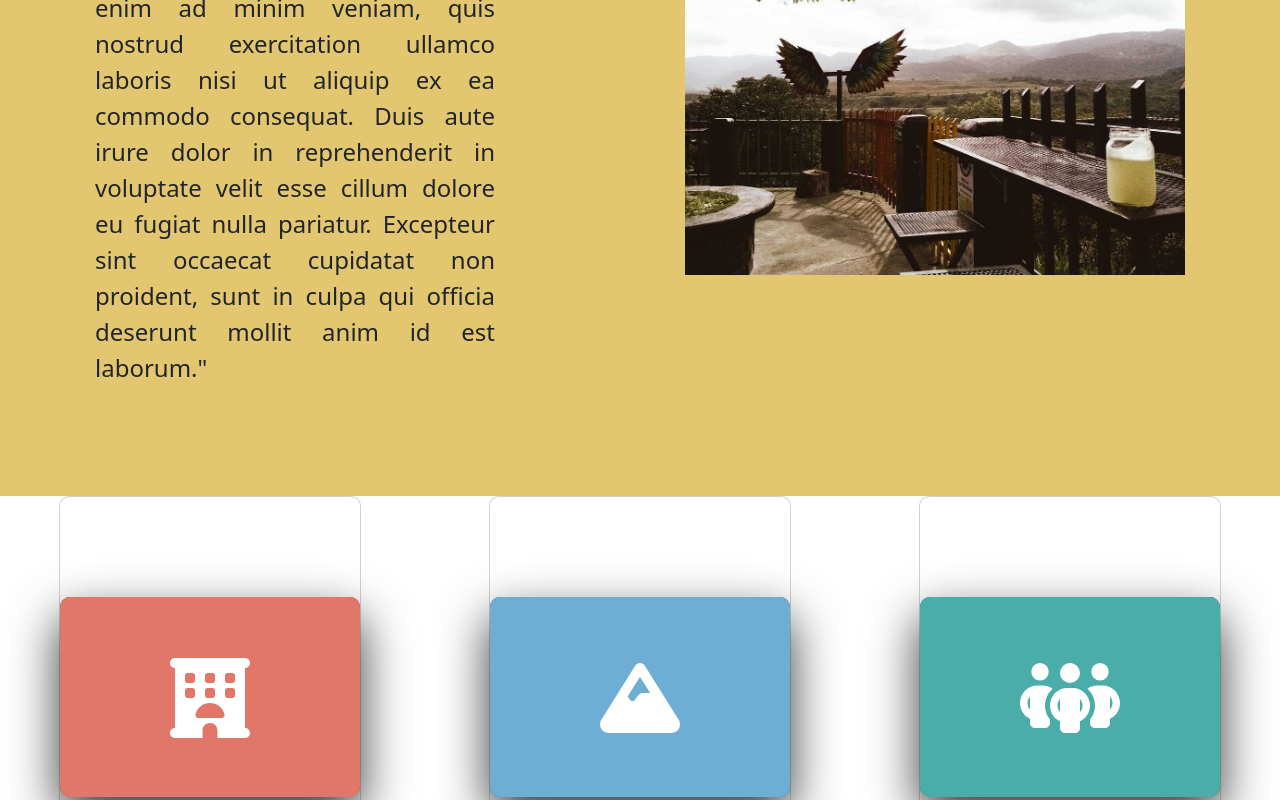
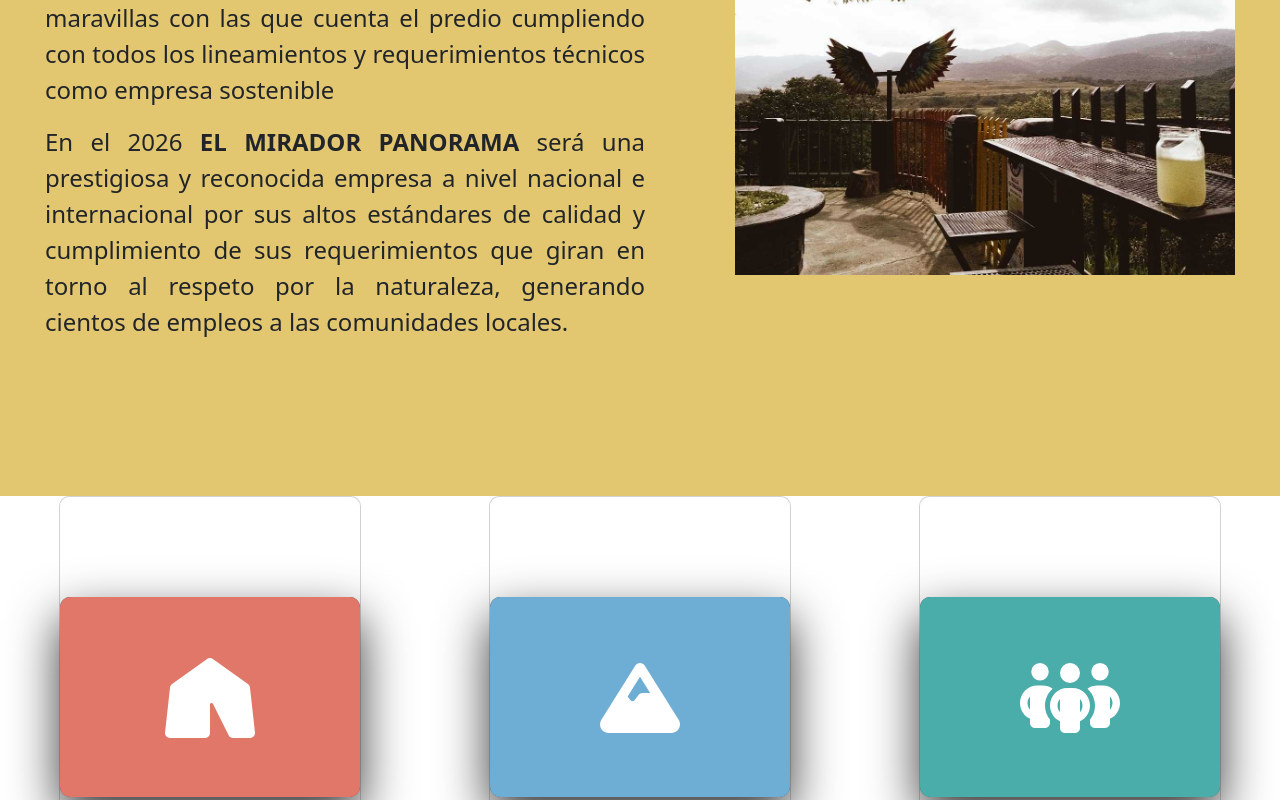
Before and after one commit to MDForero/miradorpanorama, a React (Create React App) app: page /nosotros in a window 1280 px wide. Shown: the part 1720-2520 px from the top of the page. Built offline with nearby package versions, Linux system fonts and the light colour scheme.

Commit message:
mision y vision actualizada

```diff
--- a/src/App.css
+++ b/src/App.css
@@ -212,7 +212,7 @@ footer li {
 }
 
 .info {
-  max-width: 400px;
+  max-width: 600px;
   font-size: x-large;
 }
 
--- a/src/pages/Aboutus.js
+++ b/src/pages/Aboutus.js
@@ -1,4 +1,4 @@
-import { faGlassCheers, faHotel, faMartiniGlass, faMountain, faPeopleGroup, faPlateWheat, faUtensils, faUtensilSpoon } from '@fortawesome/free-solid-svg-icons'
+import { faGlassCheers, faHotel, faMartiniGlass, faMountain, faPeopleGroup, faPlateWheat, faTent, faUtensils, faUtensilSpoon } from '@fortawesome/free-solid-svg-icons'
 import { FontAwesomeIcon } from '@fortawesome/react-fontawesome'
 import React from 'react'
 import mision from "../images/188815862_1002804597133915_8165767116799593427_n.jpg"
@@ -20,7 +20,8 @@ const AboutUs = () => {
           </figure>
           <div className='info'>
             <h1 style={{ textAlign: "center" }}>Vision</h1>
-            <p>"Lorem ipsum dolor sit amet, consectetur adipiscing elit, sed do eiusmod tempor incididunt ut labore et dolore magna aliqua. Ut enim ad minim veniam, quis nostrud exercitation ullamco laboris nisi ut aliquip ex ea commodo consequat. Duis aute irure dolor in reprehenderit in voluptate velit esse cillum dolore eu fugiat nulla pariatur. Excepteur sint occaecat cupidatat non proident, sunt in culpa qui officia deserunt mollit anim id est laborum."</p>
+            <p>Somos una empresa que se dedica al turismo ecológico en Colombia, contamos con un gran mirador ubicado en el municipio de Monterrey departamento de Casanare, el cual es una referencia turística del municipio. Nos especializamos en la prestación del servicio de alojamiento ecológico, atractivos infantiles y servicios de alimentación dentro del lugar.</p><p>
+            Buscamos que nuestras instalaciones motiven a los visitantes a encontrar un destino turístico con gran identidad cultural dentro del municipio de monterrey, explorando nuevos espacios abiertos alrededor de la naturaleza.</p>
           </div>
         </article>
 
@@ -31,94 +32,28 @@ const AboutUs = () => {
 
           <div className='info'>
             <h1 style={{ textAlign: "center" }}>Misión</h1>
-            <p>"Lorem ipsum dolor sit amet, consectetur adipiscing elit, sed do eiusmod tempor incididunt ut labore et dolore magna aliqua. Ut enim ad minim veniam, quis nostrud exercitation ullamco laboris nisi ut aliquip ex ea commodo consequat. Duis aute irure dolor in reprehenderit in voluptate velit esse cillum dolore eu fugiat nulla pariatur. Excepteur sint occaecat cupidatat non proident, sunt in culpa qui officia deserunt mollit anim id est laborum."</p>
+            <p>El Mirador Panorama prestará servicios eco-turísticos en el municipio de Monterrey con un enfoque ambiental. socia y cultura, enalteciendo las maravillas con las que cuenta el predio cumpliendo con todos los lineamientos y requerimientos técnicos como empresa sostenible</p><p>En el 2026 <strong> EL MIRADOR PANORAMA</strong>  será una prestigiosa y reconocida empresa a nivel nacional e internacional por sus altos estándares de calidad y cumplimiento de sus requerimientos que giran en torno al respeto por la naturaleza, generando cientos de empleos a las comunidades locales.</p>
           </div>
         </article>
 
       </section>
-      {/* <section className='center cards'>
 
-        <article className='cardicon block '>
-          <span><FontAwesomeIcon icon={faMartiniGlass} size="3x" /></span>
-          <div>
-            <center>
-              <h3 >Pruebas</h3>
-              <p>"Lorem ipsum dolor sit amet, consectetur adipiscing elit, sed do eiusmod tempor</p>
-            </center>
-          </div>
-        </article>
-
-        <article className='cardicon block '>
-          <span><FontAwesomeIcon icon={faMountain} size="3x" /></span>
-          <div>
-            <center>
-              <h3>Pruebas</h3>
-              <p>"Lorem ipsum dolor sit amet, consectetur adipiscing elit, sed do eiusmod tempor</p>
-            </center>
-          </div>
-        </article>
-
-        <article className='cardicon block '>
-          <span><FontAwesomeIcon icon={faPlateWheat} size="3x" /></span>
-          <div>
-            <center>
-              <h3>Pruebas</h3>
-              <p>"Lorem ipsum dolor sit amet, consectetur adipiscing elit, sed do eiusmod tempor</p>
-            </center>
-          </div>
-        </article>
-
-
-        <article className='cardicon block '>
-          <div style={{ background: "gray", position: "absolute" }}>
-
-            <span style={{ background: "gray" }}><FontAwesomeIcon icon={faGlassCheers} size="3x" /></span>
-          </div>
-          <div>
-            <center>
-              <h3>Pruebas</h3>
-              <p>"Lorem ipsum dolor sit amet, consectetur adipiscing elit, sed do eiusmod tempor</p>
-            </center>
-          </div>
-        </article>
-
-        <article className='cardicon block '>
-          <span><FontAwesomeIcon icon={faUtensils} size="3x" /></span>
-          <div>
-            <center>
-              <h3>Pruebas</h3>
-              <p>"Lorem ipsum dolor sit amet, consectetur adipiscing elit, sed do eiusmod tempor</p>
-            </center>
-          </div>
-        </article>
-
-        <article className='cardicon block '>
-          <span><FontAwesomeIcon icon={faHotel} size="3x" /></span>
-          <div>
-            <center>
-              <h3>Pruebas</h3>
-              <p>"Lorem ipsum dolor sit amet, consectetur adipiscing elit, sed do eiusmod tempor</p>
-            </center>
-          </div>
-        </article>
-
-      </section> */}
       <section>
         <div className='container-card'>
           <div class="card">
             <div class="face face1">
               <div class="content">
                 <div class="icon">
-                  <span className="i"><FontAwesomeIcon icon={faHotel} /></span>
+                  <span className="i"><FontAwesomeIcon icon={faTent} /></span>
                 </div>
               </div>
             </div>
             <div class="face face2">
               <div class="content">
                 <h3>
-                  <a href="" target="_blank">Lorem</a>
+                  <a href="" target="_blank">Glamping</a>
                 </h3>
-                <p>Lorem ipsum dolor sit amet, consectetur adipiscing elit, sed do eiusmod tempor incididunt ut labore et dolore magna aliqua.</p>
+                <p>El glamping es para aquellos que quieren experimentar la naturaleza, pero sin renunciar a todos los lujos (¡y comodidades!) de un hogar..</p>
               </div>
             </div>
           </div>
@@ -152,9 +87,9 @@ const AboutUs = () => {
             <div class="face face2">
               <div class="content">
                 <h3>
-                  <a href="" target="_blank">Lorem</a>
+                  <a href="" target="_blank">Familia</a>
                 </h3>
-                <p>Lorem ipsum dolor sit amet, consectetur adipiscing elit, sed do eiusmod tempor incididunt ut labore et dolore magna aliqua.</p>
+                <p>Somos una empresa familiar y nos encanta lo que hacemos. Tenemos una gran variedad de opciones para que usted elija. Al venir a nuestro restaurante, disfrutará del mejor ambiente familiar.</p>
               </div>
             </div>
           </div>
@@ -169,9 +104,9 @@ const AboutUs = () => {
             <div class="face face2">
               <div class="content">
                 <h3>
-                  <a href="" target="_blank">Lorem</a>
+                  <a href="" target="_blank">Celebraciones</a>
                 </h3>
-                <p>Lorem ipsum dolor sit amet, consectetur adipiscing elit, sed do eiusmod tempor incididunt ut labore et dolore magna aliqua.</p>
+                <p>Celebre todo tipo de ocasiones en nuestro establecimiento. Tenemos un ambiente agradable y acogedor. Estamos disponibles para fiestas, eventos corporativos, cumpleaños, aniversarios, compromisos y bodas.</p>
               </div>
             </div>
           </div>
@@ -186,9 +121,9 @@ const AboutUs = () => {
             <div class="face face2">
               <div class="content">
                 <h3>
-                  <a href="" target="_blank">Lorem</a>
+                  <a href="" target="_blank">Bebidas</a>
                 </h3>
-                <p>Lorem ipsum dolor sit amet, consectetur adipiscing elit, sed do eiusmod tempor incididunt ut labore et dolore magna aliqua.</p>
+                <p>Disfruta de una deliciosa sangría viendo la puesta de sol sobre la cordillera oriental</p>
               </div>
             </div>
           </div>
@@ -203,9 +138,9 @@ const AboutUs = () => {
             <div class="face face2">
               <div class="content">
                 <h3>
-                  <a href="" target="_blank">Lorem</a>
+                  <a href="" target="_blank">Un buen plato</a>
                 </h3>
-                <p>Lorem ipsum dolor sit amet, consectetur adipiscing elit, sed do eiusmod tempor incididunt ut labore et dolore magna aliqua.</p>
+                <p>Nuestra variedad de platos ofrece las mejores opciones para todos los gustos y paladares. Con una emocionante mezcla de sabores y texturas</p>
               </div>
             </div>
           </div>
```
